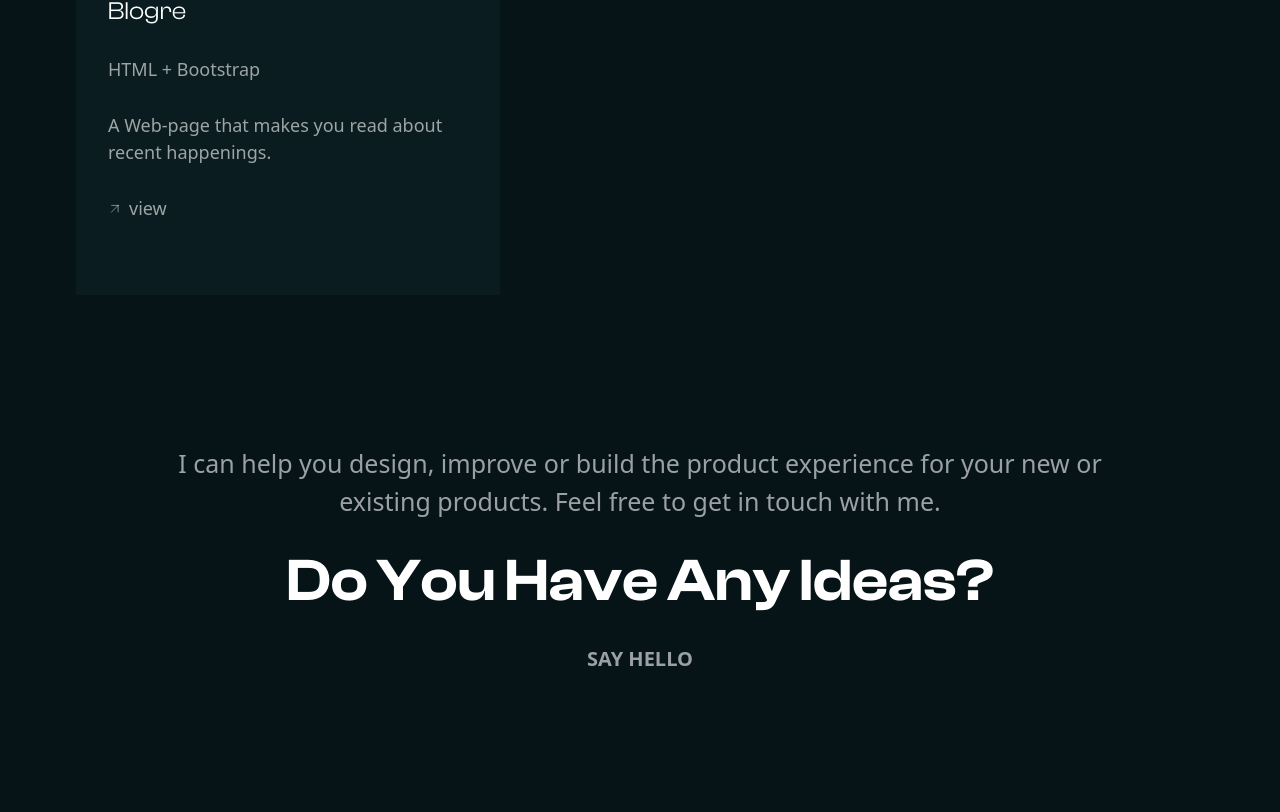
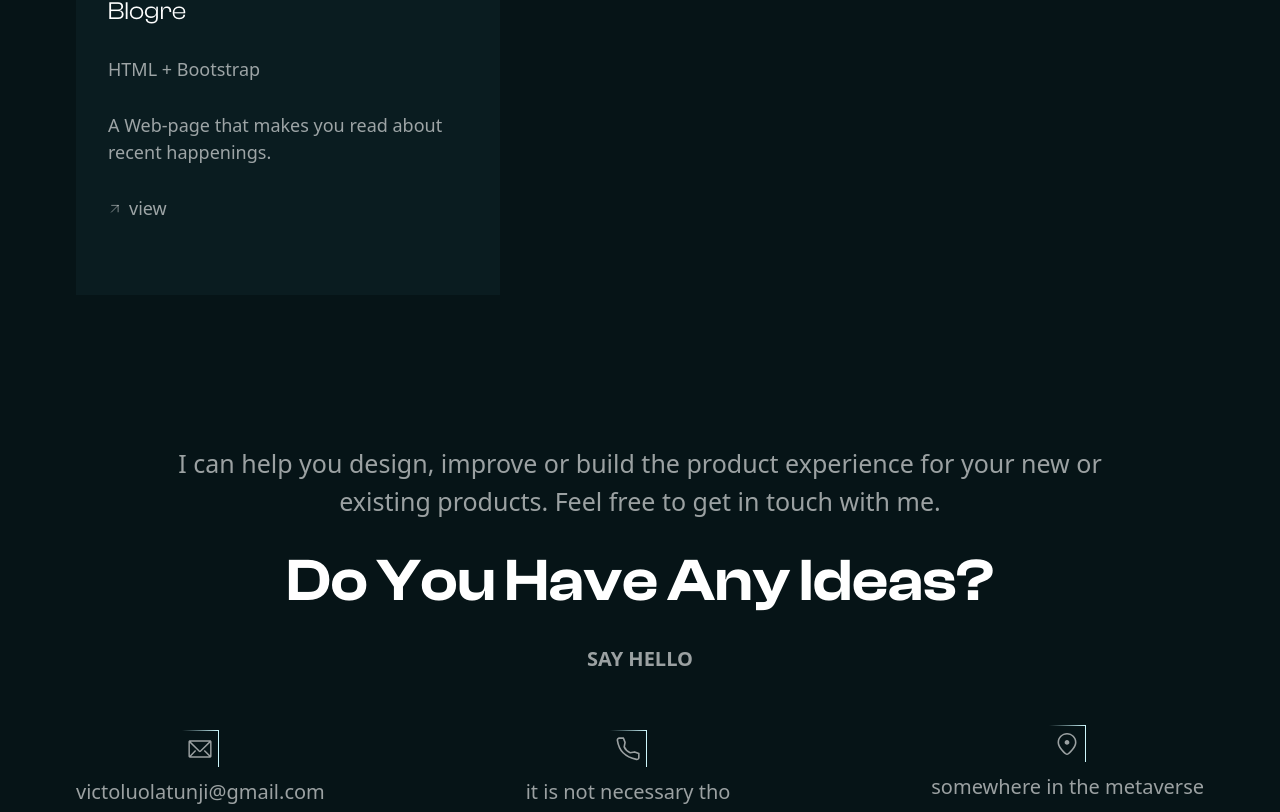
Before and after one commit to Victorola-coder/VickyJay, a React (Vite) app: page / in a window 1280 px wide. Shown: the part 6527-7339 px from the top of the page. Before the commit the page ends 7252 px from the top, so only its background shows below. Built offline with nearby package versions, Linux system fonts and the light colour scheme.

Commit message:
contact section init

```diff
--- a/src/assets/Icons.jsx
+++ b/src/assets/Icons.jsx
@@ -183,3 +183,70 @@ export function Arrow({ className }) {
     </svg>
   );
 }
+
+export const MailIcon = ({ className }) => {
+  return (
+    <svg
+      xmlns="http://www.w3.org/2000/svg"
+      // width="36"
+      // height="36"
+      className={className}
+      viewBox="0 0 36 36"
+      fill="none"
+    >
+      <g clipPath="url(#clip0_728_56)">
+        <path
+          d="M32 6H4C3.46957 6 2.96086 6.21071 2.58579 6.58579C2.21071 6.96086 2 7.46957 2 8V28C2 28.5304 2.21071 29.0391 2.58579 29.4142C2.96086 29.7893 3.46957 30 4 30H32C32.5304 30 33.0391 29.7893 33.4142 29.4142C33.7893 29.0391 34 28.5304 34 28V8C34 7.46957 33.7893 6.96086 33.4142 6.58579C33.0391 6.21071 32.5304 6 32 6ZM30.46 28H5.66L12.66 20.76L11.22 19.37L4 26.84V9.52L16.43 21.89C16.8047 22.2625 17.3116 22.4716 17.84 22.4716C18.3684 22.4716 18.8753 22.2625 19.25 21.89L32 9.21V26.71L24.64 19.35L23.23 20.76L30.46 28ZM5.31 8H30.38L17.84 20.47L5.31 8Z"
+          fill="white"
+          fillOpacity="0.6"
+        />
+      </g>
+      <defs>
+        <clipPath id="clip0_728_56">
+          <rect width="36" height="36" fill="white" />
+        </clipPath>
+      </defs>
+    </svg>
+  );
+};
+
+export function PhoneIcon({ className }) {
+  return (
+    <svg
+      xmlns="http://www.w3.org/2000/svg"
+      // width="36"
+      // height="36"
+      className={className}
+      viewBox="0 0 36 36"
+      fill="none"
+    >
+      <path
+        d="M27.177 22.053L21 23.25C16.827 21.156 14.25 18.75 12.75 15L13.905 8.805L11.7225 3H6.096C4.404 3 3.072 4.398 3.3255 6.0705C3.9555 10.245 5.8155 17.8155 11.25 23.25C16.9575 28.9575 25.179 31.434 29.703 32.4195C31.4505 32.799 33 31.437 33 29.6475V24.2715L27.177 22.053Z"
+        stroke="white"
+        strokeOpacity="0.6"
+        strokeWidth="2.25"
+        strokeLinecap="round"
+        strokeLinejoin="round"
+      />
+    </svg>
+  );
+}
+
+export const LocationIcon = ({ className }) => {
+  return (
+    <svg
+      xmlns="http://www.w3.org/2000/svg"
+      // width="37"
+      // height="36"
+      className={className}
+      viewBox="0 0 37 36"
+      fill="none"
+    >
+      <path
+        d="M21.875 15.75C21.875 14.8549 21.5194 13.9964 20.8865 13.3635C20.2536 12.7306 19.3951 12.375 18.5 12.375C17.6049 12.375 16.7464 12.7306 16.1135 13.3635C15.4806 13.9964 15.125 14.8549 15.125 15.75C15.125 16.6451 15.4806 17.5036 16.1135 18.1365C16.7464 18.7694 17.6049 19.125 18.5 19.125C19.3951 19.125 20.2536 18.7694 20.8865 18.1365C21.5194 17.5036 21.875 16.6451 21.875 15.75ZM32 15.75C32 22.2165 25.0318 29.286 21.1077 32.7555C20.3903 33.3963 19.462 33.7504 18.5 33.7504C17.538 33.7504 16.6097 33.3963 15.8923 32.7555C11.9683 29.286 5 22.2165 5 15.75C5 13.9772 5.34919 12.2217 6.02763 10.5838C6.70606 8.94588 7.70047 7.45765 8.95406 6.20406C10.2076 4.95047 11.6959 3.95606 13.3338 3.27763C14.9717 2.59919 16.7272 2.25 18.5 2.25C20.2728 2.25 22.0283 2.59919 23.6662 3.27763C25.3041 3.95606 26.7924 4.95047 28.0459 6.20406C29.2995 7.45765 30.2939 8.94588 30.9724 10.5838C31.6508 12.2217 32 13.9772 32 15.75ZM29.75 15.75C29.75 12.7663 28.5647 9.90483 26.455 7.79505C24.3452 5.68526 21.4837 4.5 18.5 4.5C15.5163 4.5 12.6548 5.68526 10.545 7.79505C8.43526 9.90483 7.25 12.7663 7.25 15.75C7.25 18.243 8.63375 21.1388 10.7825 24.0367C12.884 26.8672 15.4782 29.385 17.3817 31.0702C17.688 31.3479 18.0866 31.5017 18.5 31.5017C18.9134 31.5017 19.312 31.3479 19.6182 31.0702C21.5217 29.385 24.1182 26.8695 26.2175 24.0367C28.3663 21.1388 29.75 18.243 29.75 15.75Z"
+        fill="white"
+        fillOpacity="0.6"
+      />
+    </svg>
+  );
+};
--- a/src/components/contact.jsx
+++ b/src/components/contact.jsx
@@ -1,3 +1,5 @@
+import { LocationIcon, MailIcon, PhoneIcon } from "../assets/Icons";
+
 const Contact = () => {
   return (
     <section className="mx-[30px] mt-[60px] lg:mx-[76px] lg:mt-[150px]">
@@ -17,7 +19,45 @@ const Contact = () => {
         </p>
       </div>
       <div className={`mt-[51px] flex flex-wrap items-center justify-between`}>
-        <div></div>
+        <div className="flex flex-col items-center gap-[10px]">
+          <div className="bg-gradient-to-l from-[#CFFAFF] to-[#CFFAFF00] pr-[1px] pt-[1px] max-w-[75px] max-h-[75px]">
+            <MailIcon
+              className={`p-[5px] bg-[#061417] md:w-[36px] md:h-[36px]`}
+            />
+          </div>
+          <a
+            className={`text-[#FFFFFF99] font-medium md:text-[20px] md:leading-[30px]`}
+            href="mailto:victoluolatunji@gmail.com"
+          >
+            victoluolatunji@gmail.com
+          </a>
+        </div>
+        <div className="flex flex-col items-center gap-[10px]">
+          <div className="bg-gradient-to-r to-[#CFFAFF] from-[#CFFAFF00] pr-[1px] pt-[1px] max-w-[75px] max-h-[50px]">
+            <PhoneIcon
+              className={`p-[5px] bg-[#061417] md:w-[36px] md:h-[36px]`}
+            />
+          </div>
+          <a
+            href="tel:+2349075789680"
+            className={`text-[#FFFFFF99] font-medium md:text-[20px] md:leading-[30px]`}
+          >
+            it is not necessary tho
+          </a>
+        </div>
+        <div className="flex flex-col items-center gap-[10px]">
+          <div className="bg-gradient-to-l from-[#CFFAFF] to-[#CFFAFF00] pr-[1px] pt-[1px] max-w-[75px] max-h-[75px]">
+            <LocationIcon
+              className={`p-[5px] bg-[#061417] md:w-[36px] md:h-[36px]`}
+            />
+          </div>
+          <p
+            className={`text-[#FFFFFF99] font-medium md:text-[20px] md:leading-[30px]`}
+          >
+            somewhere in the metaverse
+          </p>
+          <a href="tel:+"></a>
+        </div>
       </div>
     </section>
   );
```
